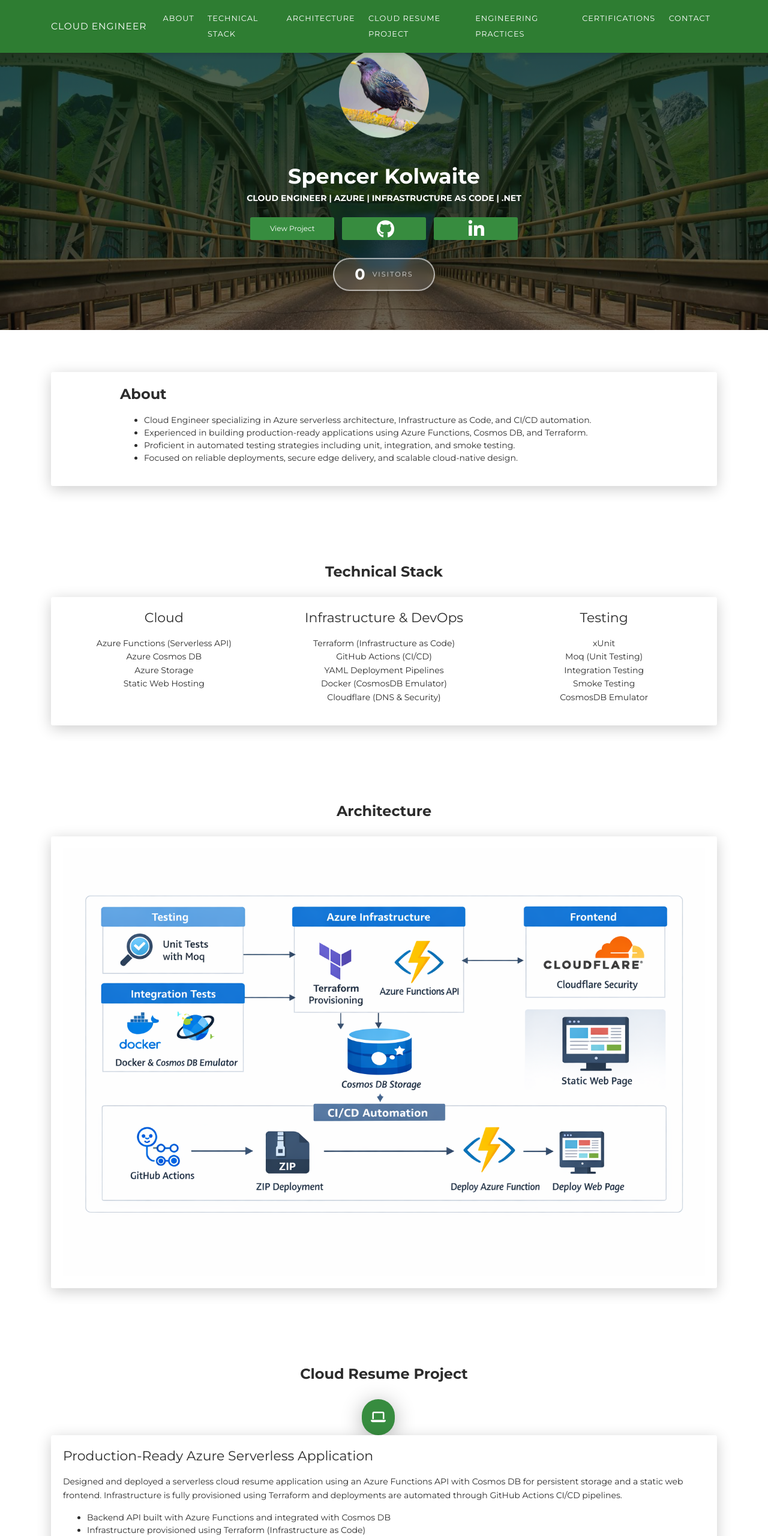
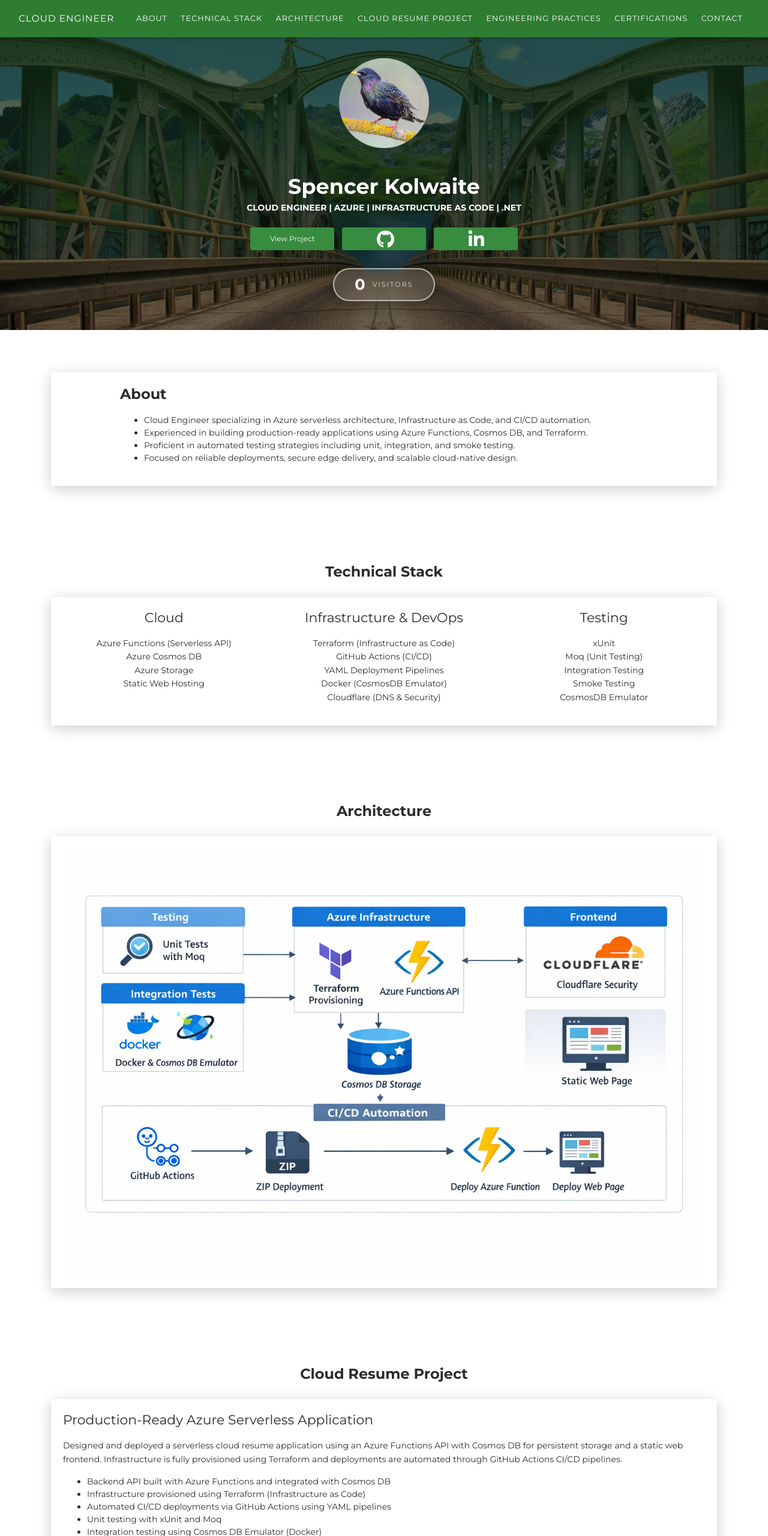
Before and after one commit to DrQ-14/CloudResumeSDK, a plain HTML site: page frontend/index.html in a window 1280 px wide. Shown: the top 2560 px of the page at 60% size. Drawn offline with Linux system fonts and the light colour scheme; no server answers.

Commit message:
Fleshed out readme.md and improved website formatting.

```diff
--- a/frontend/css/main.css
+++ b/frontend/css/main.css
@@ -1373,6 +1373,7 @@
     text-align: center;
     position: relative; }
     .page-header .container > .content-center {
+      margin-top: 1.2em;
       position: absolute;
       top: 50%;
       left: 50%;
--- a/frontend/index.html
+++ b/frontend/index.html
@@ -28,7 +28,7 @@
   <header>
     <div class="profile-page sidebar-collapse">
       <nav class="navbar navbar-expand-lg fixed-top navbar-transparent bg-primary" color-on-scroll="400">
-        <div class="container">
+        <div class="container-fluid">
           <div class="navbar-translate"><a class="navbar-brand" rel="top">Cloud Engineer</a>
             <button class="navbar-toggler navbar-toggler" type="button" data-toggle="collapse" data-target="#navigation"
               aria-controls="navigation" aria-expanded="false" aria-label="Toggle navigation"><span
@@ -165,15 +165,12 @@
         <div class="row">
           <div class="col-md-6 ml-auto mr-auto">
             <div class="h4 text-center mb-4 title">Cloud Resume Project</div>
+            <!--
             <div class="nav-align-center">
               <ul class="nav nav-pills nav-pills-primary" role="tablist">
-                <li class="nav-item">
-                  <a class="nav-link active" data-toggle="tab" href="#cloud-development" role="tablist">
-                    <i class="fa fa-laptop" aria-hidden="true"></i>
-                  </a>
-                </li>
               </ul>
             </div>
+            -->
           </div>
         </div>
         <div class="card" data-aos="fade-up">
```
Also changed, not shown: README.md.
